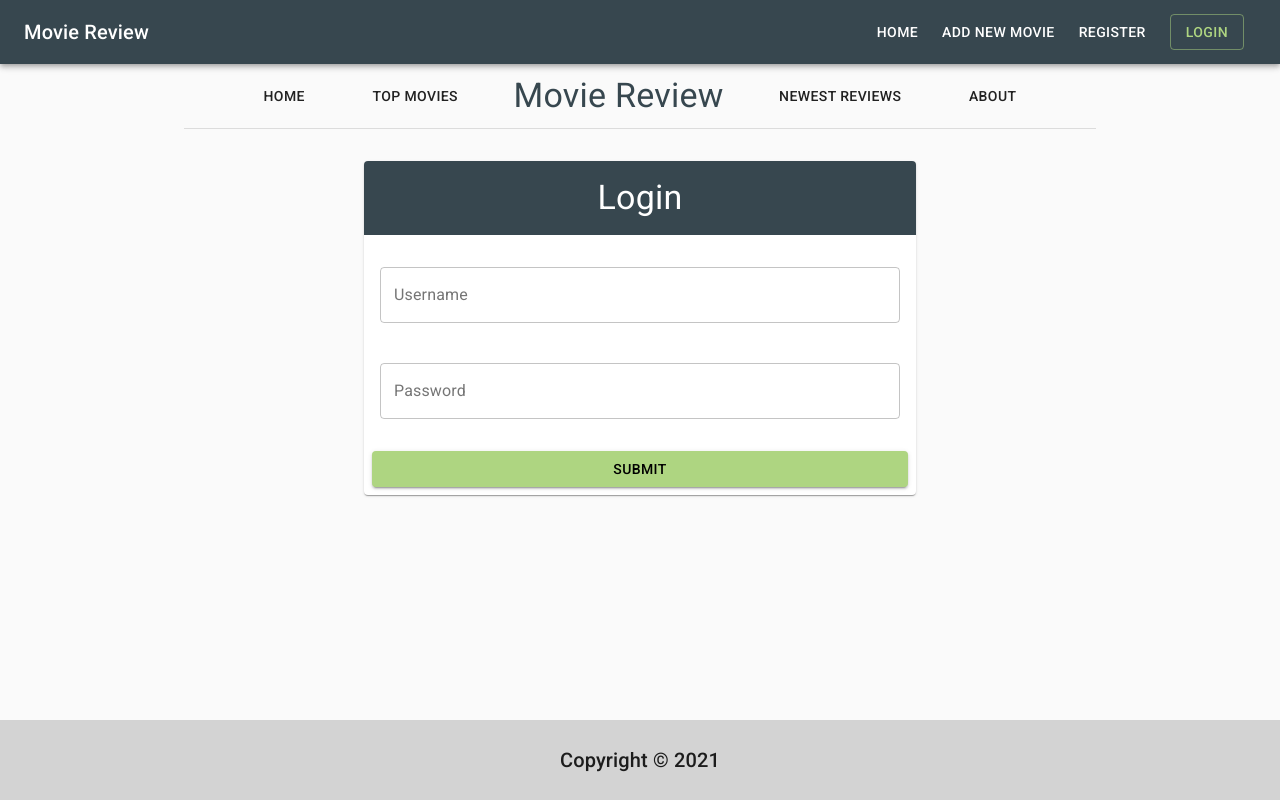
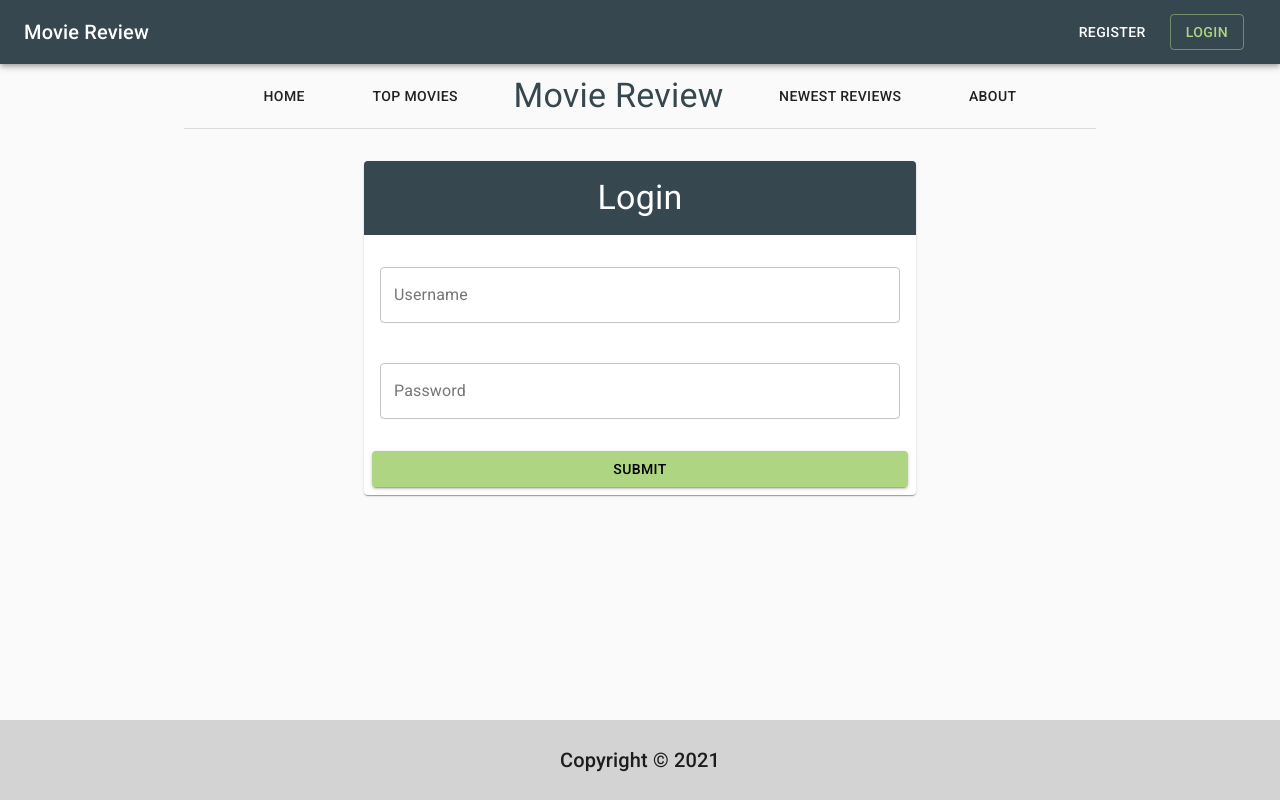
Before and after one commit to DeividasKakta/movie-review-app, a React (Create React App) app in the folder movie-review-ui/: page /login in a window 1280 px wide. Built offline with nearby package versions, Linux system fonts and the light colour scheme.

Commit message:
React: Create SecuredRoute component and use it to secure movie creation route

```diff
--- a/movie-review-ui/src/components/main/Content/Content.js
+++ b/movie-review-ui/src/components/main/Content/Content.js
@@ -7,6 +7,7 @@ import RegisterPage from "../../../pages/RegisterPage/RegisterPage";
 import TopMoviesPage from "../../../pages/TopMoviesPage/TopMoviesPage";
 import NewestReviewsPage from "../../../pages/NewestReviewsPage/NewestReviewsPage";
 import AboutPage from "../../../pages/AboutPage/AboutPage";
+import SecuredRoute from "../../security/SecuredRoute/SecuredRoute";
 
 const Content = () => {
 
@@ -17,9 +18,9 @@ const Content = () => {
                     <LandingPage/>
                 </Route>
 
-                <Route path="/movies/create">
+                <SecuredRoute path="/movies/create" roles={["ADMIN"]}>
                     <MovieCreationPage/>
-                </Route>
+                </SecuredRoute>
 
                 <Route exact path="/movies/:id" children={<MoviePage/>}/>
 
--- a/movie-review-ui/src/components/main/Header/Header.js
+++ b/movie-review-ui/src/components/main/Header/Header.js
@@ -34,14 +34,15 @@ const Header = () => {
                     <Typography variant="h6" className={classes.title}>
                         Movie Review
                     </Typography>
-                    <Link variant="button" color="inherit" exact to="/"
-                          className={classes.link} activeClassName={classes.active} component={NavLink}>
-                        Home
-                    </Link>
-                    <Link variant="button" color="inherit" to="/movies/create"
-                          className={classes.link} activeClassName={classes.active} component={NavLink}>
-                        Add new movie
-                    </Link>
+
+                    {
+                        currentUser?.roles.includes("ADMIN") &&
+
+                        <Link variant="button" color="inherit" to="/movies/create"
+                              className={classes.link} activeClassName={classes.active} component={NavLink}>
+                            Add new movie
+                        </Link>
+                    }
 
                     {
                         currentUser ?
--- /dev/null
+++ b/movie-review-ui/src/components/security/SecuredRoute/SecuredRoute.js
@@ -0,0 +1,21 @@
+import {Route, Redirect, useLocation} from "react-router-dom";
+import {useSelector} from "react-redux";
+import _ from "lodash"
+import {loggedInUser} from "../../../store/slices/userSlice";
+
+const SecuredRoute = ({roles, ...props}) => {
+    const userRoles = useSelector(loggedInUser)?.roles
+    const authorized = !!_.intersection(userRoles, roles).length
+    const location = useLocation()
+
+    return (
+        authorized ? <Route {...props}/> : <Redirect to={{
+            pathname: "/login",
+            state: {
+                from: location
+            }
+        }}/>
+    )
+}
+
+export default SecuredRoute
```
